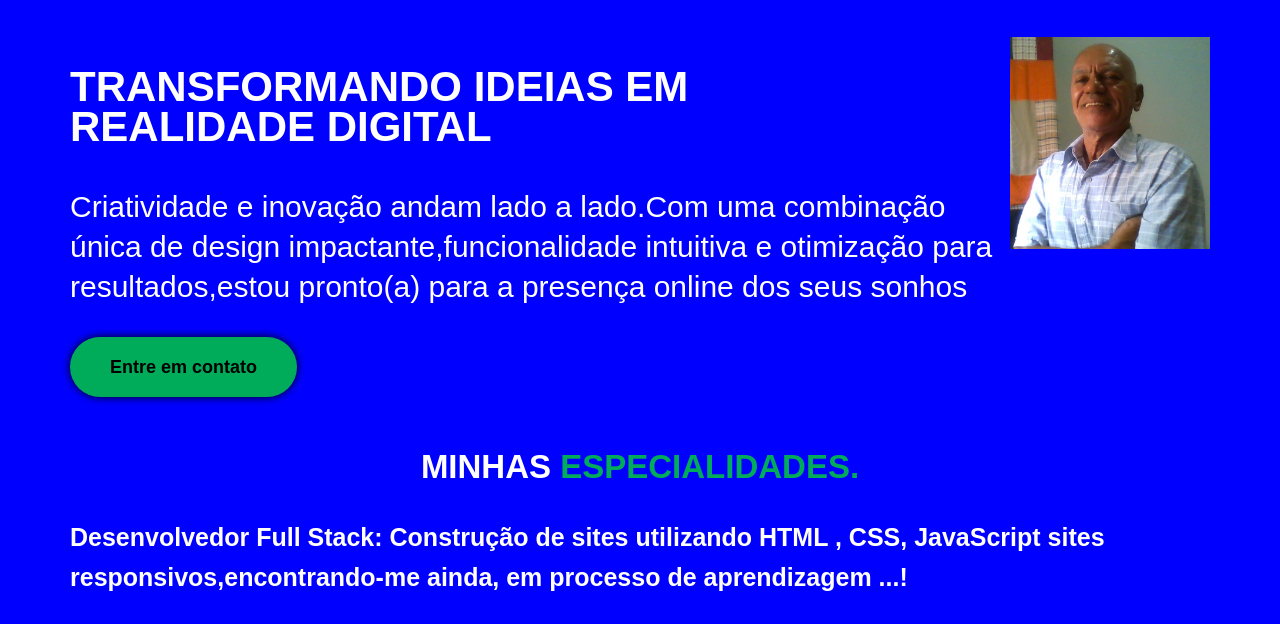
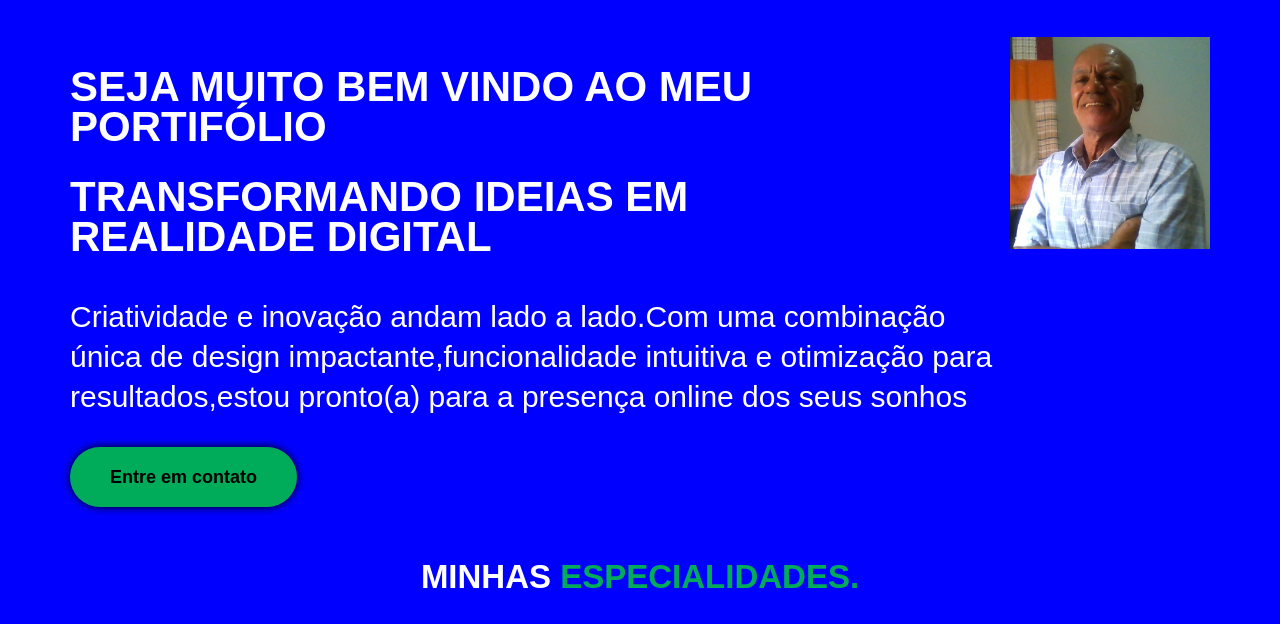
Before and after one commit to Wanderl168/Portifolio, a plain HTML site: page index.html in a window 1280 px wide. Shown: the part 155-779 px from the top of the page. Drawn offline with Linux system fonts and the light colour scheme.

Commit message:
Incluindo um h1 no portifólio

```diff
--- a/index.html
+++ b/index.html
@@ -48,6 +48,7 @@ TATATATA      QUANTAS VEZES FOR NECESSÁRIO -->
         <section>
             <div class="Pessoa">
                <div>
+                <h1>SEJA MUITO BEM VINDO AO MEU PORTIFÓLIO</h1>
                   <h1>TRANSFORMANDO IDEIAS EM REALIDADE DIGITAL</h1>
                   <p>Criatividade e inovação andam lado a lado.Com uma combinação única de design
                     impactante,funcionalidade intuitiva e otimização para resultados,estou pronto(a) para a
```
